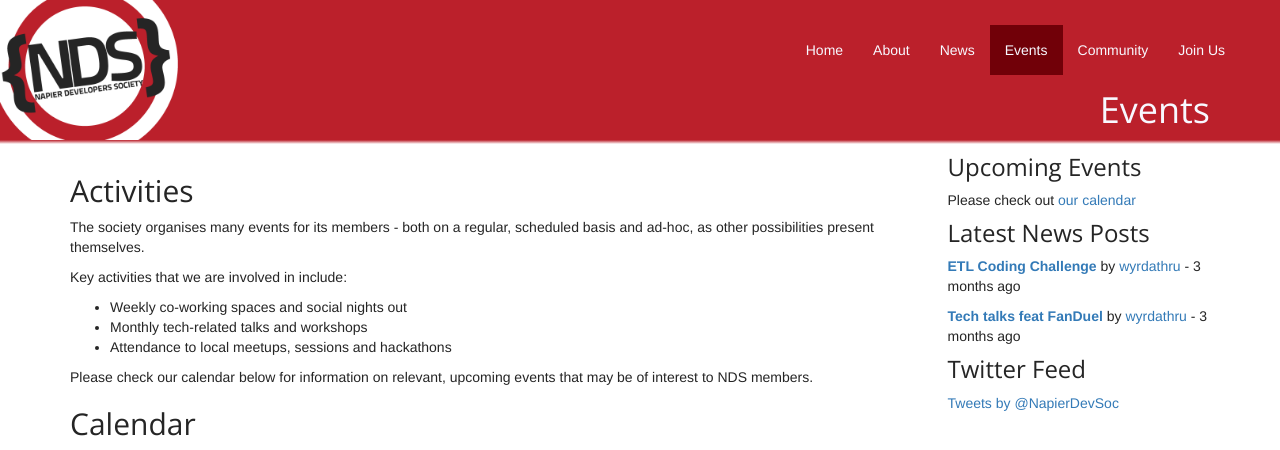
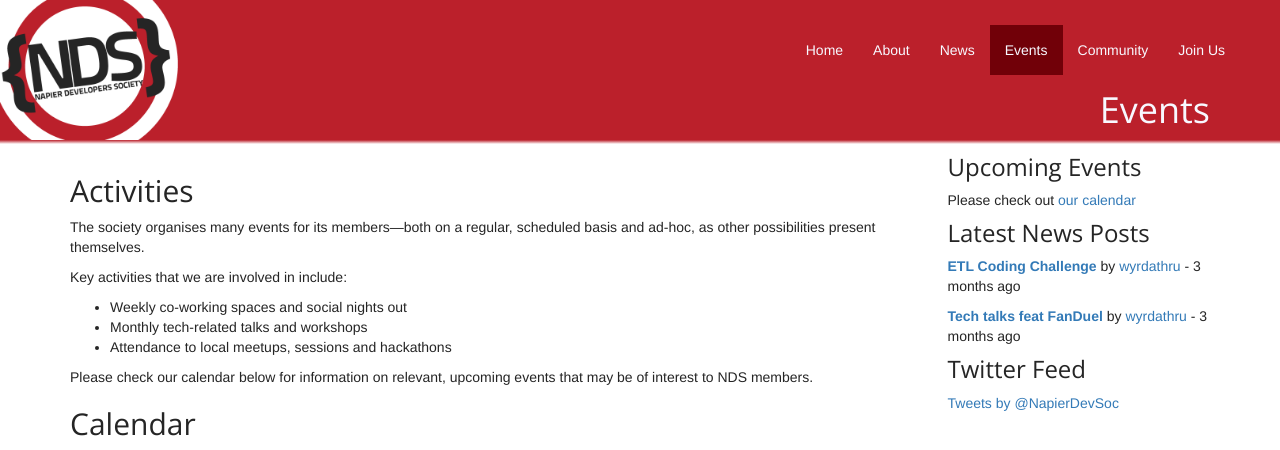
Before and after one commit to NapierDevSoc/NapierDevSoc.github.io, a Jekyll site: the page built from events/index.md, in a window 1280 px wide, cut to the strip 0-450 px from the top of the page. Built offline with Jekyll 4.4.1, drawn with Linux system fonts in a browser that asks for light colours; nearby versions of some CDN libraries; Markdown is read by kramdown in place of the engine named in the settings; comment, search, counter and statistics services are not loaded.

Commit message:
Refactor the rest of the site to use em dashes

```diff
--- a/events/index.md
+++ b/events/index.md
@@ -6,7 +6,7 @@ weight: 30
 ---
 
 ## Activities
-The society organises many events for its members - both on a regular, scheduled basis and ad-hoc, as other possibilities present themselves.
+The society organises many events for its members—both on a regular, scheduled basis and ad-hoc, as other possibilities present themselves.
 
 Key activities that we are involved in include:
 
```
Also changed, not shown: community/index.md (+1 -1 lines), join/index.md (+2 -2 lines).
